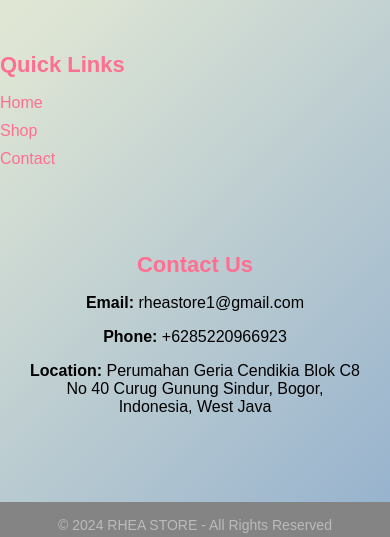
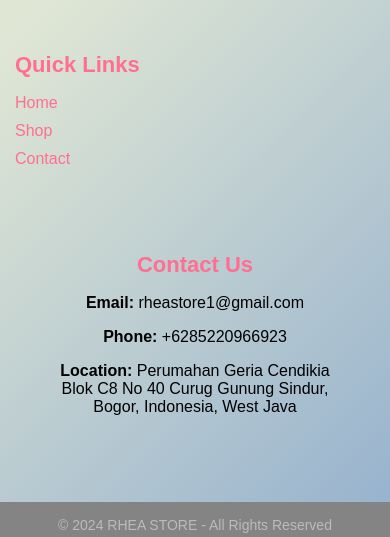
Before and after one commit to Revii28/Revii28.github.io, a plain HTML site: page page/main/Shop/Shop.html in a window 390 px wide. Shown: the part 2127-2664 px from the top of the page. Drawn offline with Linux system fonts and the light colour scheme.

Commit message:
fix responsif web and phone

```diff
--- a/page/main/Shop/scripts.js
+++ b/page/main/Shop/scripts.js
@@ -28,7 +28,7 @@ const products = [
     {
         name: 'kabel data 4in1 fast charging kabel cas 4in1 type c usb lightning tipe c',
         price: 'Rp66.000',
-        imgSrc: ['/asset/products/Kabel data 4 in 1/gambar1.jpg', '/asset/products/Kabel data 4 in 1/gambar2.jpg', '/asset/products/Kabel data 4 in 1/gambar3.jpg'],
+        imgSrc: ['/asset/products/Kabel data 4 in 1/gambar1.jpg', '/asset/products/Kabel data 4 in 1/gambar1.jpg', '/asset/products/Kabel data 4 in 1/gambar1.jpg'],
         description: `Kabel Super Fast Charge PD65W | Kabel 4 in 1 Fast Charge USB C USB A Multiple Charging | Charge Iphone dan Android
 
         Kabel Data portable multifungsi dengan pengisian data super cepat
--- a/page/main/Shop/style.css
+++ b/page/main/Shop/style.css
@@ -205,6 +205,7 @@ body, html {
     overflow: auto;
     background-color: rgba(0, 0, 0, 0.4);
 }
+
 .modal-content {
     background-color: #fff;
     margin: 2% auto;
@@ -227,7 +228,7 @@ body, html {
 
 .close:hover,
 .close:focus {
-    color:red;
+    color: red;
     text-decoration: none;
 }
 
@@ -358,7 +359,8 @@ body, html {
 
 .footer-content {
     max-width: 1100px;
-    margin: 0 auto;
+    margin: 0 auto; /* Memusatkan konten */
+    padding: 0 20px; /* Memberikan jarak pada kiri dan kanan */
     display: flex;
     justify-content: space-between;
     flex-wrap: wrap;
@@ -400,7 +402,7 @@ body, html {
 
 .footer-bottom {
     background-color: #858484;
-    padding: 15px 0;
+    padding: 15px 20px; /* Tambahkan padding kiri-kanan */
     text-align: center;
     font-size: 14px;
     color: #bbb;
@@ -449,8 +451,12 @@ body, html {
         width: 45%;
     }
 
+    .footer-content {
+        padding: 0 15px; /* Jarak lebih kecil pada ukuran layar kecil */
+    }
+
     .footer-section {
-        flex-basis: 100%;
+        flex-basis: 100%; /* Membuat setiap section full-width pada layar kecil */
     }
 
     .modal-body {
@@ -521,9 +527,14 @@ body, html {
         position: relative;
         overflow: hidden;
     }
-    .product-card-image-container img, .modal-image-container img {
+    .product-card-image-container img {
         width: 100%;
         height: auto;
+    }
+
+    .modal-image-container img {
+        width: 1px;
+        height: 100px;
     }
     .image-nav {
         position: absolute;
--- a/style.css
+++ b/style.css
@@ -205,6 +205,7 @@ body, html {
     overflow: auto;
     background-color: rgba(0, 0, 0, 0.4);
 }
+
 .modal-content {
     background-color: #fff;
     margin: 2% auto;
@@ -227,7 +228,7 @@ body, html {
 
 .close:hover,
 .close:focus {
-    color:red;
+    color: red;
     text-decoration: none;
 }
 
@@ -358,7 +359,8 @@ body, html {
 
 .footer-content {
     max-width: 1100px;
-    margin: 0 auto;
+    margin: 0 auto; /* Memusatkan konten */
+    padding: 0 20px; /* Memberikan jarak pada kiri dan kanan */
     display: flex;
     justify-content: space-between;
     flex-wrap: wrap;
@@ -400,7 +402,7 @@ body, html {
 
 .footer-bottom {
     background-color: #858484;
-    padding: 15px 0;
+    padding: 15px 20px; /* Tambahkan padding kiri-kanan */
     text-align: center;
     font-size: 14px;
     color: #bbb;
@@ -449,8 +451,12 @@ body, html {
         width: 45%;
     }
 
+    .footer-content {
+        padding: 0 15px; /* Jarak lebih kecil pada ukuran layar kecil */
+    }
+
     .footer-section {
-        flex-basis: 100%;
+        flex-basis: 100%; /* Membuat setiap section full-width pada layar kecil */
     }
 
     .modal-body {
@@ -521,9 +527,14 @@ body, html {
         position: relative;
         overflow: hidden;
     }
-    .product-card-image-container img, .modal-image-container img {
+    .product-card-image-container img {
         width: 100%;
         height: auto;
+    }
+
+    .modal-image-container img {
+        width: 1px;
+        height: 100px;
     }
     .image-nav {
         position: absolute;
```
